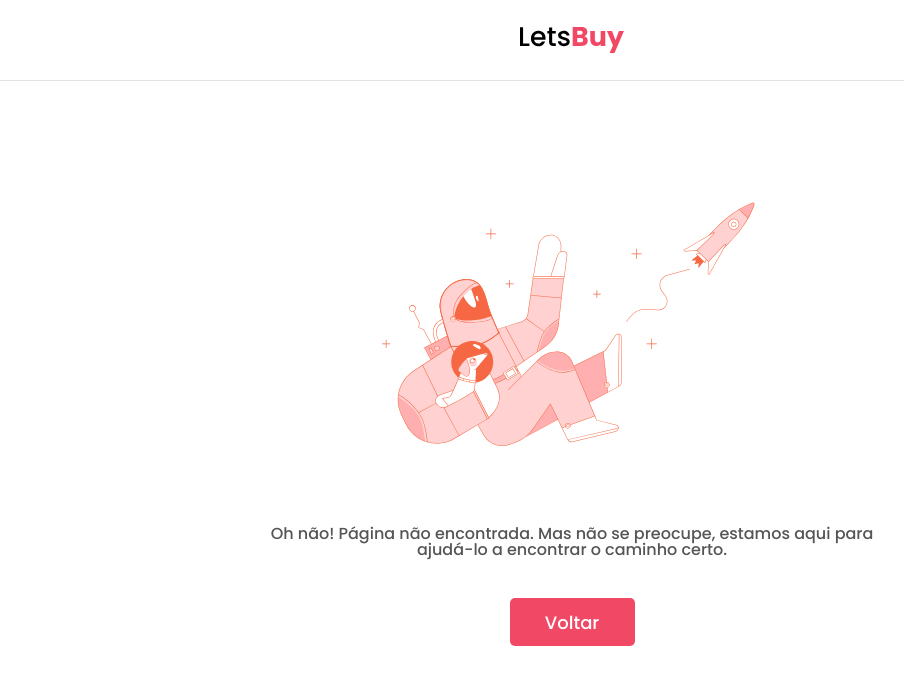
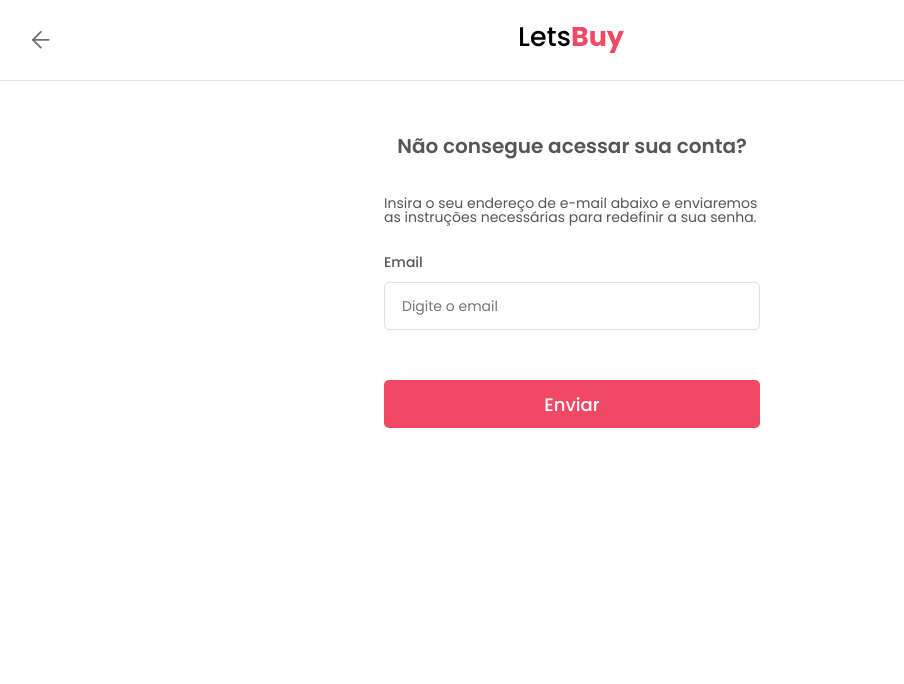
Before and after one commit to letssBuyy/letsbuy_web, a React (Create React App) app: page /recuperar-email in a window 1280 px wide. Shown: the top 684 px of the page, without its empty margins (68-972 px from the left). Built offline with nearby package versions, Linux system fonts and the light colour scheme.

Commit message:
Criacao de tela de recuperacao de senha

```diff
--- /dev/null
+++ b/src/assets/styles/recoveryStyle.js
@@ -0,0 +1,10 @@
+import styled from "styled-components";
+import { colors } from "../../utils/colors";
+import { fonts } from '../../utils/fonts'
+
+export const Description = styled.div`
+    font-family: ${fonts.regular};
+    font-size: 14px;
+    color: ${colors.blackGray};
+    margin: 0px 0 37px 0;
+`
--- /dev/null
+++ b/src/pages/RecoveryEmail.js
@@ -0,0 +1,56 @@
+import React,{ useState } from "react";
+import { ContainerError, InputContainer, Label } from '../assets/styles/components/InputStyle';
+import { Container, ForgotPassword, SignIn, SignUp, Title } from '../assets/styles/loginStyle';
+import { Description } from "../assets/styles/recoveryStyle";
+import IconError from '../assets/images/icon-error.svg';
+import Navbar from "../components/Navbar";
+
+export default function Recovery() {
+    const [showEmailError, setShowEmailError] = useState(false);
+    const [email, setEmail] = useState('');
+
+    function handleEmailChange(event) {
+        setEmail(event.target.value);
+    }
+
+    function enviar(){
+
+    }
+
+    return (
+        <>
+            <Navbar type='basic'
+                isAuthenticated={false}
+                showBackButton={true}
+            />
+            <div style={{
+                width: '100%',
+                height: '100%',
+                alignItems: 'center',
+                justifyContent: 'center'
+            }}>
+                <Container>
+                    <Title>Não consegue acessar sua conta?</Title>
+                    <Description>Insira o seu endereço de e-mail abaixo e enviaremos as instruções necessárias para redefinir a sua senha.</Description>
+                    <div>
+                        <Label>Email</Label>
+                        <InputContainer style={{ minWidth: '100%', height: '48px' }}>
+                            <input
+                                type="text"
+                                placeholder="Digite o email"
+                                onChange={handleEmailChange}
+                            ></input>
+                        </InputContainer>
+                        <ContainerError
+                            style={showEmailError ? { display: 'flex' } : { display: 'none' }}
+                        >
+                            <img src={IconError} alt="Digite o email corretamente" />
+                            <span>Digite o email corretamente</span>
+                        </ContainerError>
+                    </div>
+                    <SignIn onClick={() => enviar()}>Enviar</SignIn>
+                </Container>
+            </div>
+        </>
+    )
+}
--- /dev/null
+++ b/src/pages/RecoveryPassword.js
@@ -0,0 +1,71 @@
+import React,{ useState } from "react";
+import { ContainerError, InputContainer, Label } from '../assets/styles/components/InputStyle';
+import { Container, ForgotPassword, SignIn, SignUp, Title } from '../assets/styles/loginStyle';
+import EyeClose from '../assets/images/icon-eye-close.svg';
+import EyeOpen from '../assets/images/icon-eye-open.svg';
+import { Description } from "../assets/styles/recoveryStyle";
+import IconError from '../assets/images/icon-error.svg';
+import Navbar from "../components/Navbar";
+
+export default function Recovery() {
+    const [password, setPassword] = useState('');
+    const [showPassword, setShowPassword] = useState(false);
+    const [showPasswordError, setShowPasswordError] = useState(false);
+
+    function handlePasswordChange(event) {
+        setPassword(event.target.value);
+    }
+
+    function enviar(){
+
+    }
+
+    return (
+        <>
+            <Navbar type='basic'
+                isAuthenticated={false}
+                showBackButton={true}
+            />
+            <div style={{
+                width: '100%',
+                height: '100%',
+                alignItems: 'center',
+                justifyContent: 'center'
+            }}>
+                <Container>
+                    <Title>Estamos quase lá!</Title>
+                    <Description>Insira sua nova senha abaixo e clique em alterar senha</Description>
+                    <div>
+                        <Label>Senha</Label>
+                        <InputContainer style={{ minWidth: '100%', height: '48px' }}>
+                            <input
+                                type={showPassword ? "text" : "password"}
+                                placeholder="Digite a senha"
+                                onChange={handlePasswordChange}
+                            ></input>
+                            {
+                                showPassword ?
+                                    <img
+                                        onClick={() => showPassword ? setShowPassword(false) : setShowPassword(true)}
+                                        src={EyeClose}
+                                        alt="Exibir senha"
+                                    />
+                                    :
+                                    <img
+                                        onClick={() => showPassword ? setShowPassword(false) : setShowPassword(true)}
+                                        src={EyeOpen}
+                                        alt="Esconder senha"
+                                    />
+                            }
+                        </InputContainer>
+                        <ContainerError style={showPasswordError ? { display: 'flex' } : { display: 'none' }}>
+                            <img src={IconError} alt="Digite a senha corretamente" />
+                            <span>Digite a senha corretamente</span>
+                        </ContainerError>
+                    </div>
+                    <SignIn onClick={() => enviar()}>Enviar</SignIn>
+                </Container>
+            </div>
+        </>
+    )
+}
--- a/src/routers/router.js
+++ b/src/routers/router.js
@@ -4,6 +4,8 @@
 import Home from '../pages/Home';
 import Login from '../pages/Login';
 import NotFound from '../pages/NotFound';
+import RecoveryEmail  from '../pages/RecoveryEmail';
+import RecoveryPassword  from '../pages/RecoveryPassword';
 
 export default function Routers() {
     return (
@@ -11,6 +13,8 @@
             <Routes>
                 <Route path="/" element={<Home />} />
                 <Route  path='/entrar' element={<Login />} />
+                <Route path='/recuperar-email' element={<RecoveryEmail />}/>
+                <Route path='/recuperar-senha' element={<RecoveryPassword />}/>
                 <Route  path='*' element={<NotFound />} />
             </Routes>
         </Router>
```
Also changed, not shown: src/pages/Home.js (renamed from src/pages/home.js).
